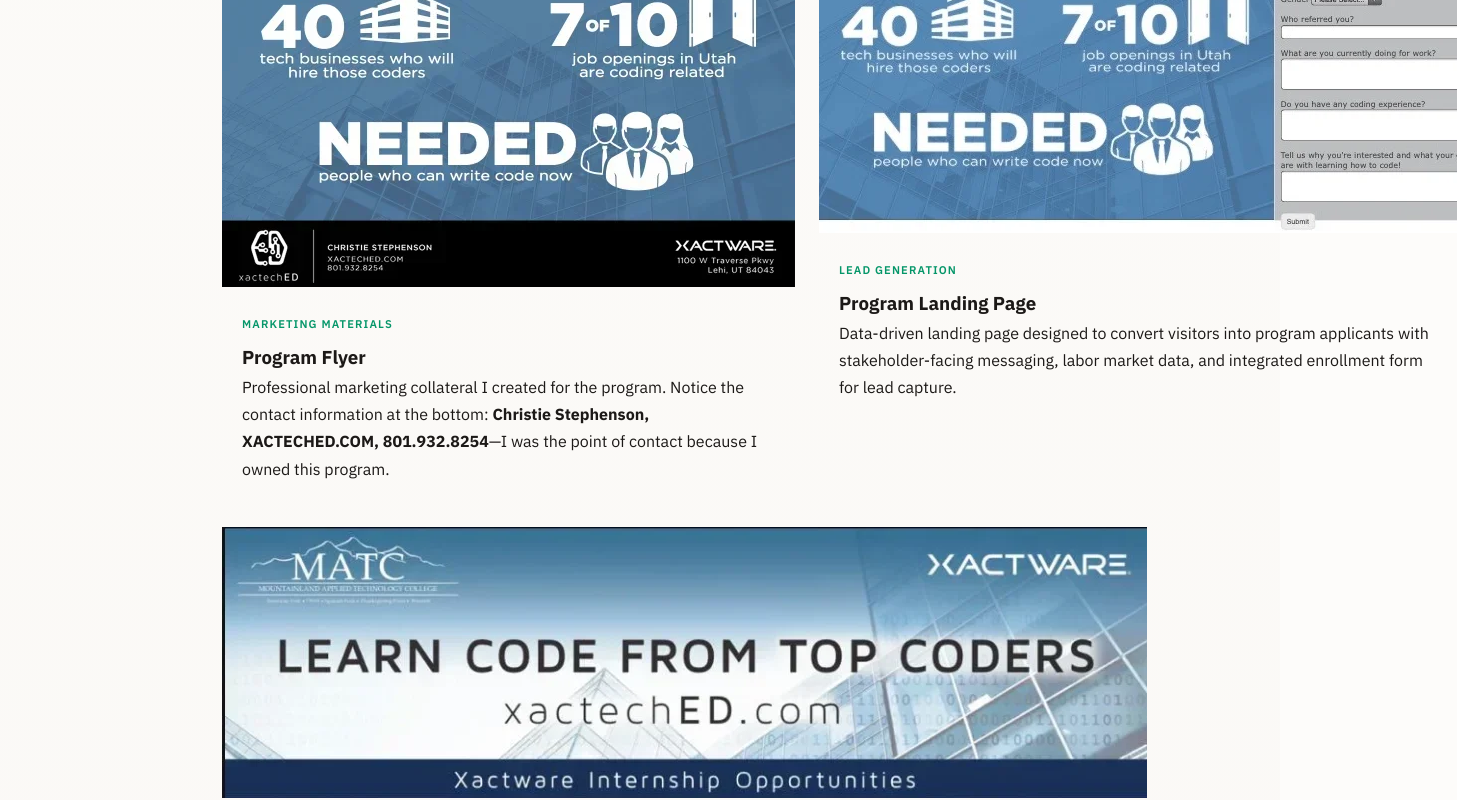
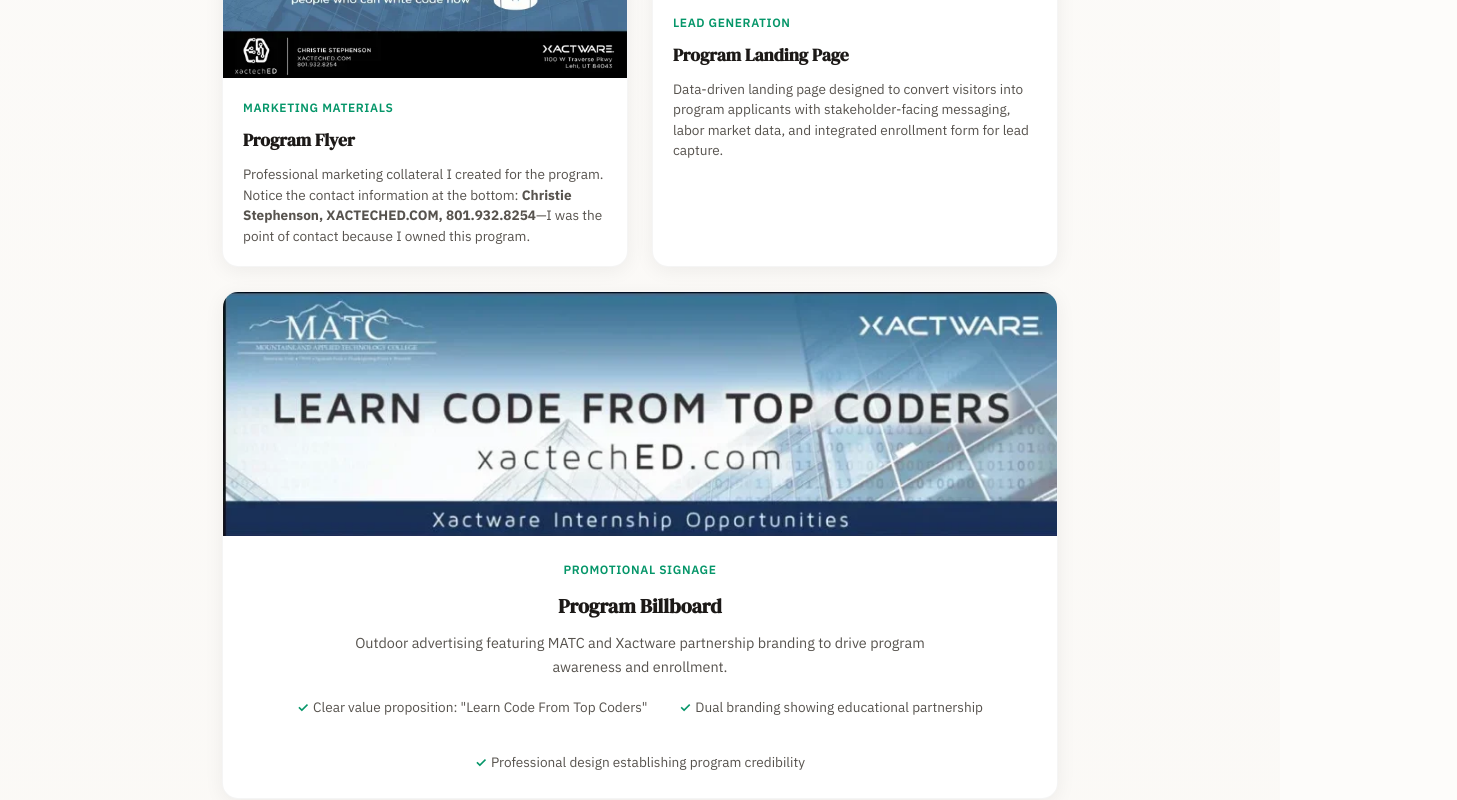
Before and after one commit to saavychristie/christiesaavedra.github.io, a plain HTML site: page xacteched-campaign.html in a window 1280 px wide. Shown: the part 1620-2420 px from the top of the page, 1457 px wide, since content can reach past the window. Drawn offline with Linux system fonts and the light colour scheme.

Commit message:
updated CSS missing code

```diff
--- a/xacteched-campaign.html
+++ b/xacteched-campaign.html
@@ -65,19 +65,29 @@
     .content-list li strong { color: var(--color-text); }
     .tags { display: flex; flex-wrap: wrap; gap: 0.5rem; margin-top: 1.25rem; padding-top: 1.25rem; border-top: 1px solid #f0f0f0; }
     .tag { padding: 0.35rem 0.75rem; background: linear-gradient(135deg, rgba(5, 150, 105, 0.08) 0%, rgba(16, 185, 129, 0.08) 100%); color: #059669; font-size: 0.8rem; border-radius: 6px; font-weight: 500; }
+    /* Side-by-side deliverables layout */
     .deliverables-row { display: flex; gap: 1.5rem; margin-bottom: 1.5rem; }
-    .deliverable-card { background: white; border-radius: 16px; box-shadow: 0 4px 20px rgba(0,0,0,0.06); border: 1px solid rgba(0,0,0,0.04); overflow: hidden; flex: 1; }
-    .deliverable-card-half { flex: 0 0 calc(50% - 0.75rem); }
-    .deliverable-visual { background: linear-gradient(135deg, #f0fdf4 0%, #dcfce7 100%); padding: 1.5rem; display: flex; align-items: center; justify-content: center; min-height: 200px; }
-    .deliverable-visual img { max-width: 100%; height: auto; border-radius: 8px; box-shadow: 0 4px 16px rgba(0,0,0,0.1); }
-    .deliverable-visual-foundation { background: linear-gradient(135deg, #1e3a5f 0%, #2d5a87 100%); }
-    .deliverable-info { padding: 1.25rem; }
-    .deliverable-type { font-size: 0.7rem; text-transform: uppercase; letter-spacing: 0.1em; color: #059669; margin-bottom: 0.5rem; font-weight: 600; }
-    .deliverable-title { font-family: var(--font-display); font-size: 1.1rem; margin-bottom: 0.5rem; color: var(--color-text); }
-    .deliverable-desc { font-size: 0.9rem; color: var(--color-text-secondary); }
-    .deliverable-card-foundation .deliverable-info ul { list-style: none; padding: 0; margin-top: 0.75rem; display: flex; flex-wrap: wrap; gap: 0.75rem; }
-    .deliverable-card-foundation .deliverable-info li { font-size: 0.8rem; color: var(--color-text-secondary); display: flex; align-items: center; gap: 0.35rem; }
-    .deliverable-card-foundation .deliverable-info li svg { width: 14px; height: 14px; color: #059669; flex-shrink: 0; }
+    .deliverable-card-half { flex: 1; background: white; border-radius: 16px; overflow: hidden; box-shadow: 0 4px 20px rgba(0,0,0,0.06); border: 1px solid rgba(0,0,0,0.04); }
+    .deliverable-card-half img { width: 100%; height: auto; display: block; }
+    .deliverable-card-half .deliverable-info { padding: 1.25rem; }
+    .deliverable-card-half .deliverable-info h3 { font-family: var(--font-display); font-size: 1.1rem; margin: 0.5rem 0; }
+    .deliverable-card-half .deliverable-info p { font-size: 0.85rem; color: var(--color-text-secondary); line-height: 1.5; }
+
+    /* Foundation card (billboard) */
+    .deliverable-card-foundation { background: white; border-radius: 16px; overflow: hidden; box-shadow: 0 4px 20px rgba(0,0,0,0.06); border: 1px solid rgba(0,0,0,0.04); }
+    .deliverable-card-foundation img { width: 100%; height: auto; display: block; }
+    .deliverable-card-foundation .deliverable-info { padding: 1.5rem 2rem; text-align: center; }
+    .deliverable-card-foundation .deliverable-info h3 { font-family: var(--font-display); font-size: 1.25rem; margin: 0.5rem 0; }
+    .deliverable-card-foundation .deliverable-info p { font-size: 0.9rem; color: var(--color-text-secondary); max-width: 600px; margin: 0 auto; }
+    .deliverable-card-foundation .deliverable-info ul { list-style: none; display: flex; justify-content: center; gap: 2rem; margin-top: 1rem; flex-wrap: wrap; }
+    .deliverable-card-foundation .deliverable-info ul li { font-size: 0.85rem; color: var(--color-text-secondary); position: relative; padding-left: 1rem; }
+    .deliverable-card-foundation .deliverable-info ul li::before { content: '✓'; position: absolute; left: 0; color: #059669; font-weight: 600; }
+
+    /* Standard deliverable card */
+    .deliverable-card { background: white; border-radius: 16px; overflow: hidden; margin-bottom: 2rem; box-shadow: 0 4px 20px rgba(0,0,0,0.06); display: flex; flex-direction: column; border: 1px solid rgba(0,0,0,0.04); }
+    .deliverable-card img { width: 100%; height: auto; }
+    .deliverable-info { padding: 1.5rem 2rem; }
+    .deliverable-type { font-size: 0.75rem; text-transform: uppercase; letter-spacing: 0.05em; color: #059669; font-weight: 600; }
     .logo-grid { display: grid; grid-template-columns: repeat(3, 1fr); gap: 1.5rem; margin-top: 1.5rem; }
     .logo-item { background: white; border-radius: 12px; padding: 1.5rem; box-shadow: 0 2px 12px rgba(0,0,0,0.04); border: 1px solid rgba(0,0,0,0.04); display: flex; flex-direction: column; align-items: center; gap: 1rem; }
     .logo-img-container { height: 80px; display: flex; align-items: center; justify-content: center; }
@@ -105,7 +115,7 @@
     .footer-nav a { color: var(--color-text-secondary); text-decoration: none; font-size: 0.9rem; }
     .footer-nav a:hover { color: var(--color-text); }
     .footer-copyright { font-size: 0.85rem; color: var(--color-text-secondary); }
-    .back-to-top { position: fixed; bottom: 2rem; right: 2rem; width: 44px; height: 44px; background: white; color: var(--color-text); border: 1px solid #e7e5e4; border-radius: 50%; cursor: pointer; opacity: 0; visibility: hidden; transition: all 0.3s; display: flex; align-items: center; justify-content: center; box-shadow: 0 2px 10px rgba(0,0,0,0.1); z-index: 100; }
+    .back-to-top { position: fixed; bottom: 2rem; right: 2rem; width: 44px; height: 44px; background: var(--project-gradient); color: white; border: none; border-radius: 50%; cursor: pointer; opacity: 0; visibility: hidden; transition: all 0.3s; display: flex; align-items: center; justify-content: center; box-shadow: 0 2px 10px rgba(0,0,0,0.1); z-index: 100; }
     .back-to-top.visible { opacity: 1; visibility: visible; }
     .back-to-top:hover { background: var(--color-text); color: white; border-color: var(--color-text); }
 
```
